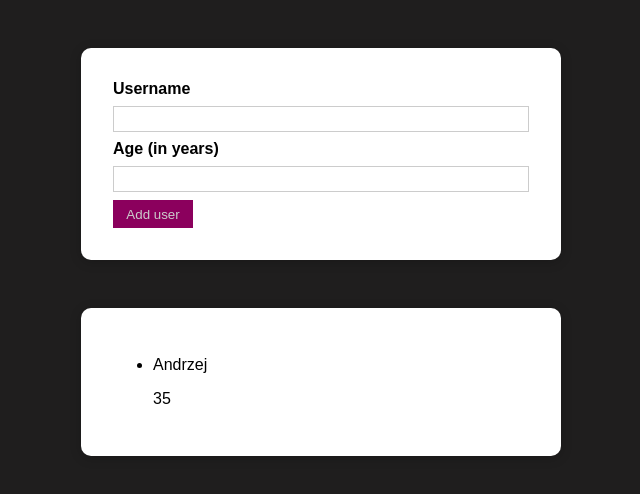
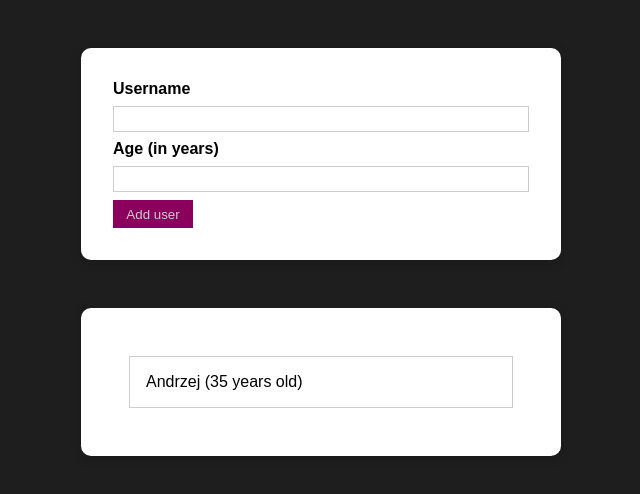
Before and after one commit to TomaszSwist/user-age, a React (Create React App) app: page / in a window 1280 px wide. Shown: the top 494 px of the page, without its empty margins (319-959 px from the left). Built offline with nearby package versions, Linux system fonts and the light colour scheme.

Commit message:
Styles for User and UserList added

```diff
--- a/src/components/NewUserForm/NewUserForm.js
+++ b/src/components/NewUserForm/NewUserForm.js
@@ -12,7 +12,7 @@ const NewUserForm = props => {
 	const addUser = e => {
 		e.preventDefault()
 		if (username.trim().length > 0 && age.trim().length > 0) {
-			if (age > 0) {
+			if (+age > 0) {
 				const newUser = {
 					id: Math.random(),
 					username: username,
@@ -41,10 +41,10 @@ const NewUserForm = props => {
 		<Card>
 			<form onSubmit={addUser}>
 				<div className={styles['form-control']}>
-					<label>Username</label>
-					<input onChange={handleUsernameInput} value={username} type='text' />
-					<label>Age (in years)</label>
-					<input onChange={handleAgeInput} value={age} type='number' />
+					<label htmlFor='username'>Username</label>
+					<input id='username' onChange={handleUsernameInput} value={username} type='text' />
+					<label htmlFor='age'>Age (in years)</label>
+					<input id='age' onChange={handleAgeInput} value={age} type='number' />
 				</div>
 				<Button type='submit' className={styles.button}>
 					Add user
--- a/src/components/UserList/User.js
+++ b/src/components/UserList/User.js
@@ -1,12 +1,11 @@
 import React from 'react'
 
-// import styles from './UserList'
+import styles from './User.module.css'
 
 const User = props => {
 	return (
-        <li>
-            <p>{props.username}</p>
-            <p>{props.age}</p>
+        <li className={styles.item}>
+            {props.username} ({props.age} years old)
         </li>
     )
 }
--- a/src/components/UserList/User.module.css
+++ b/src/components/UserList/User.module.css
@@ -0,0 +1,5 @@
+.item {
+    border:  1px solid #ccc;
+    padding: 1em;
+    margin: 0.5rem 0;
+}
--- a/src/components/UserList/UserList.js
+++ b/src/components/UserList/UserList.js
@@ -3,13 +3,14 @@ import React from 'react'
 import User from './User'
 
 import Card from '../UI/Card'
+import styles from './UserList.module.css'
 
 const UserList = props => {
 	console.log(props.usersList)
 
 	return (
 		<Card>
-			<ul>
+			<ul className={styles.list}>
 				{props.usersList.map(user => (
 					<User key={user.id} username={user.username} age={user.age} />
 				))}
--- a/src/components/UserList/UserList.module.css
+++ b/src/components/UserList/UserList.module.css
@@ -0,0 +1,4 @@
+.list {
+    list-style: none;
+    padding: 0 1rem;
+}
```
